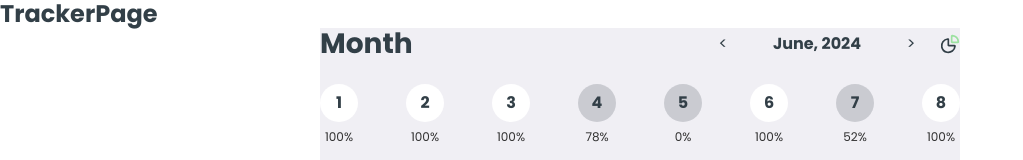
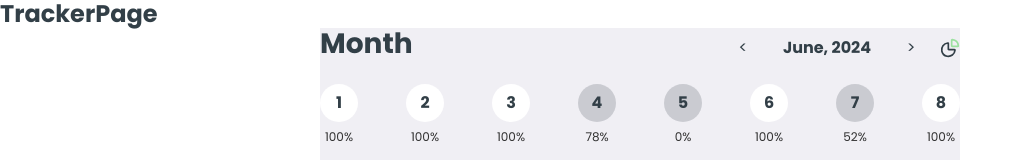
Before and after one commit to sudeepbanerjeechopra/project-aqua-track, a React (Vite) app: page /tracker in a window 1280 px wide. Shown: the top 160 px of the page, without its empty margins (0-1023 px from the left). Built offline with nearby package versions, Linux system fonts and the light colour scheme.

Commit message:
Added fixs.

```diff
--- a/src/components/WaterDetailedInfo/MonthInfo/CalendarPagination/CalendarPagination.module.css
+++ b/src/components/WaterDetailedInfo/MonthInfo/CalendarPagination/CalendarPagination.module.css
@@ -27,7 +27,7 @@
 }
 .currentMonth {
   color: var(--dark-blue);
-  width: 115px;
+  width: 121.5px;
   text-align: center;
   font-size: 14px;
   font-weight: 700;
@@ -37,11 +37,10 @@
 }
 @media (min-width: 768px) {
   .wrapper {
-    gap: 20px;
   }
   .currentMonth {
     font-size: 16px;
     line-height: 24px;
-    width: 130px;
+    width: 140px;
   }
 }
--- a/src/components/WaterDetailedInfo/MonthInfo/MonthInfo.module.css
+++ b/src/components/WaterDetailedInfo/MonthInfo/MonthInfo.module.css
@@ -11,7 +11,7 @@
   display: flex;
   flex-direction: row;
   justify-content: space-between;
-  align-items: center;
+  align-items: baseline;
   margin-bottom: 24px;
 }
 .pagination {
--- a/src/components/WaterDetailedInfo/MonthInfo/Schedule/CustomTooltip/CustomTooltip.module.css
+++ b/src/components/WaterDetailedInfo/MonthInfo/Schedule/CustomTooltip/CustomTooltip.module.css
@@ -16,6 +16,7 @@
   box-sizing: border-box;
   transform: translateX(-50%);
   text-wrap: nowrap;
+  transition: all 0.3s ease-in-out;
 }
 
 .triangle {
```
